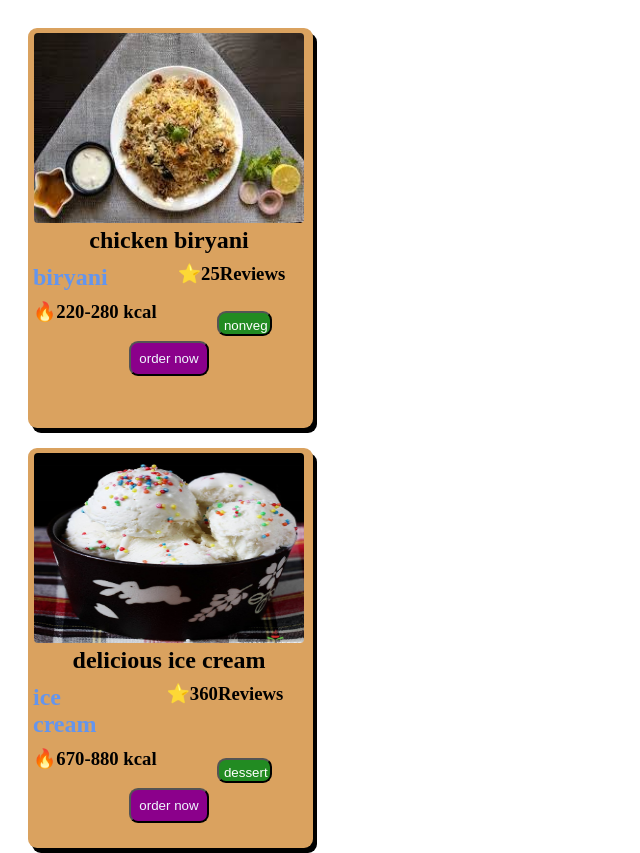
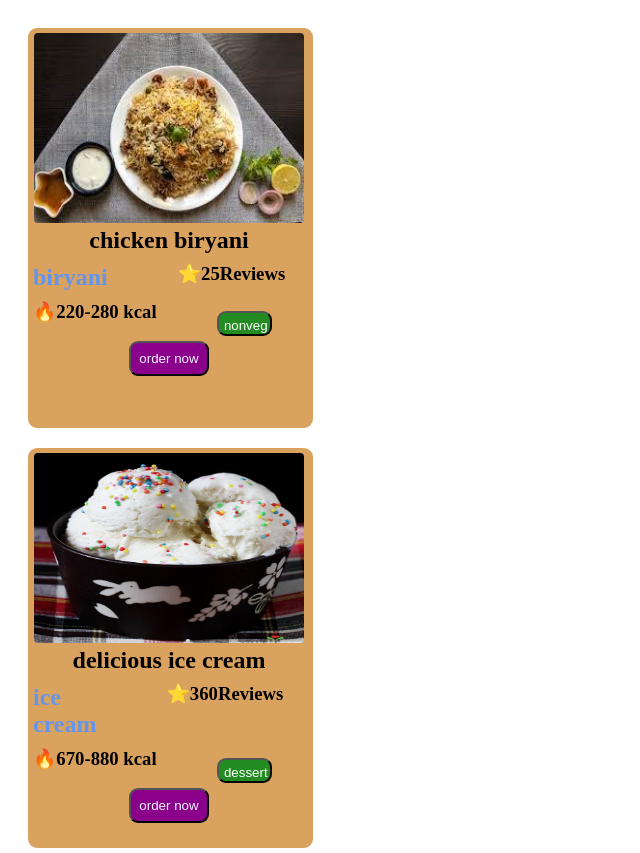
Before and after one commit to hemalatha3539/foodcards4, a plain HTML site: page index.html in a window 1280 px wide. Shown: the top 853 px of the page, without its empty margins (0-640 px from the left). Drawn offline with Linux system fonts and the light colour scheme.

Commit message:
Update style.css

```diff
--- a/style.css
+++ b/style.css
@@ -11,7 +11,7 @@ body{
     border-radius: 9px;
     /* border: 3px double black; */
     box-sizing: border-box;
-    box-shadow: 4px 5px;
+    box-shadow: 4px 5px color="white";
     /* display: flex; */
     margin:20px;
 }
```
